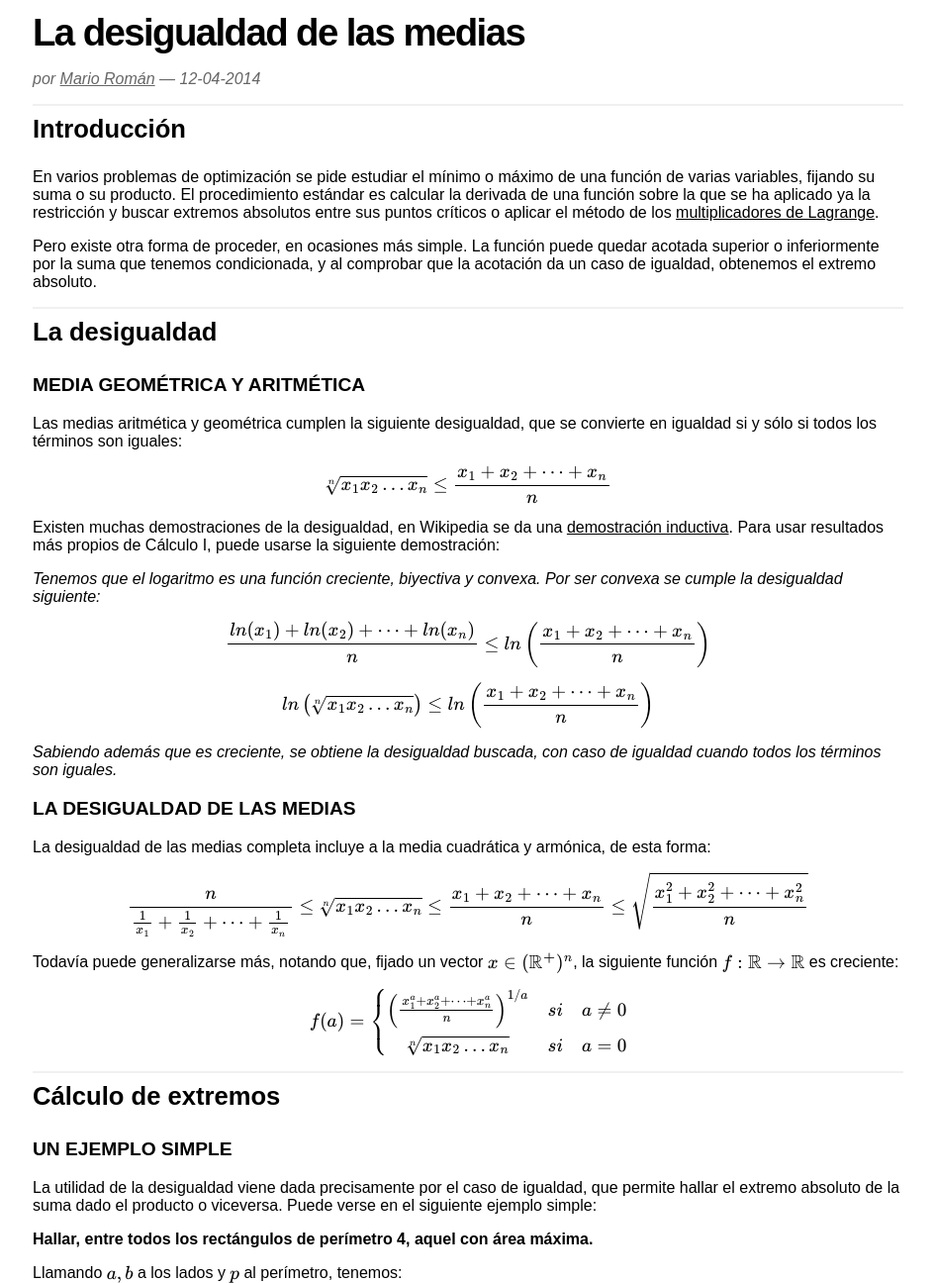
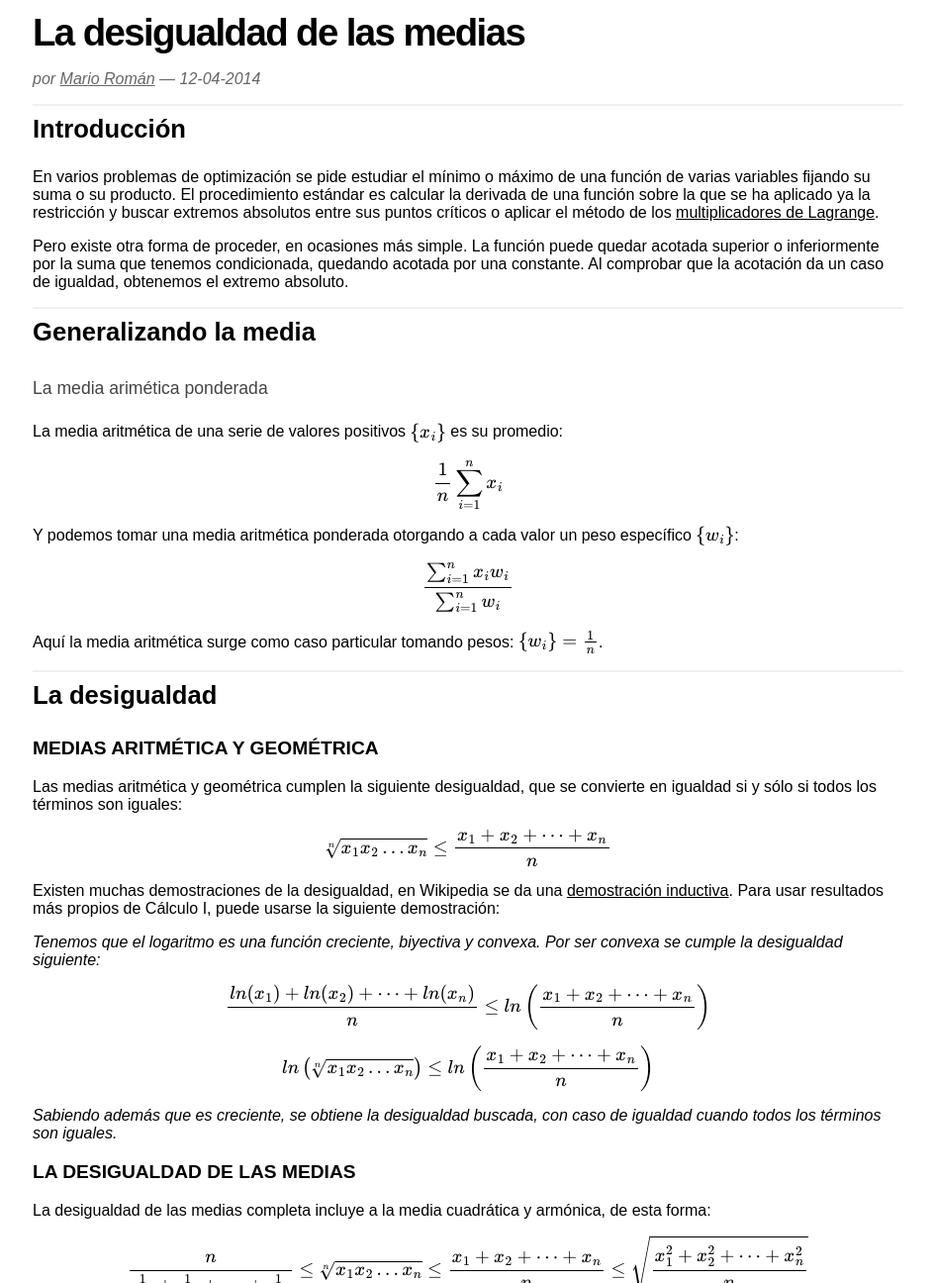
Before and after one commit to libreim/blog, a Jekyll site: the page built from _posts/2014-4-12-desigualdad-medias.md, in a window 1280 px wide and 1400 px high, cut to the strip 104-1400 px from the top of the window. Shown: the whole strip at 99% size, without its empty margins (167-1111 px from the left). Built offline with Jekyll 4.4.1, drawn with Linux system fonts in a browser that asks for light colours; formulas are drawn with MathJax 3; comment, search, counter and statistics services are not loaded.

Commit message:
[Medias] Generalizando la media.  Incluyo un apartado dedicado a generalizar la media aritmética antes de  introducir la desigualdad completa de las medias.

```diff
--- a/_posts/2014-4-12-desigualdad-medias.md
+++ b/_posts/2014-4-12-desigualdad-medias.md
@@ -9,21 +9,37 @@ category: matematicas
 ## Introducción
 
 En varios problemas de optimización se pide
-estudiar el mínimo o máximo de una función de varias variables,
+estudiar el mínimo o máximo de una función de varias variables
 fijando su suma o su producto. El procedimiento estándar es calcular la
 derivada de una función sobre la que se ha aplicado ya la restricción y buscar
 extremos absolutos entre sus puntos críticos o aplicar el método de los
 [multiplicadores de Lagrange](http://es.wikipedia.org/wiki/Multiplicadores_de_Lagrange).
 
 Pero existe otra forma de proceder, en ocasiones más simple. La función puede
-quedar acotada superior o inferiormente por la suma que tenemos condicionada, y
-al comprobar que la acotación da un caso de igualdad, obtenemos el extremo
+quedar acotada superior o inferiormente por la suma que tenemos condicionada,
+quedando acotada por una constante.
+Al comprobar que la acotación da un caso de igualdad, obtenemos el extremo
 absoluto.
 
 
+## Generalizando la media
+
+#### La media arimética ponderada
+
+La media aritmética de una serie de valores positivos `$\{x_i\}$` es su promedio:
+
+`$$ \frac{1}{n} \sum_{i=1}^n x_i $$`
+
+Y podemos tomar una media aritmética ponderada otorgando a cada valor un peso
+específico `$\{w_i\}$`:
+
+`$$ \frac{\sum_{i=1}^n x_iw_i}{\sum_{i=1}^n w_i}  $$`
+
+Aquí la media aritmética surge como caso particular tomando pesos: `$\{w_i\} = \frac{1}{n}$`.
+
 ## La desigualdad
 
-### Media Geométrica y Aritmética
+### Medias aritmética y geométrica
 
 Las medias aritmética y geométrica cumplen la siguiente desigualdad, que se
 convierte en igualdad si y sólo si todos los términos son iguales:
```
